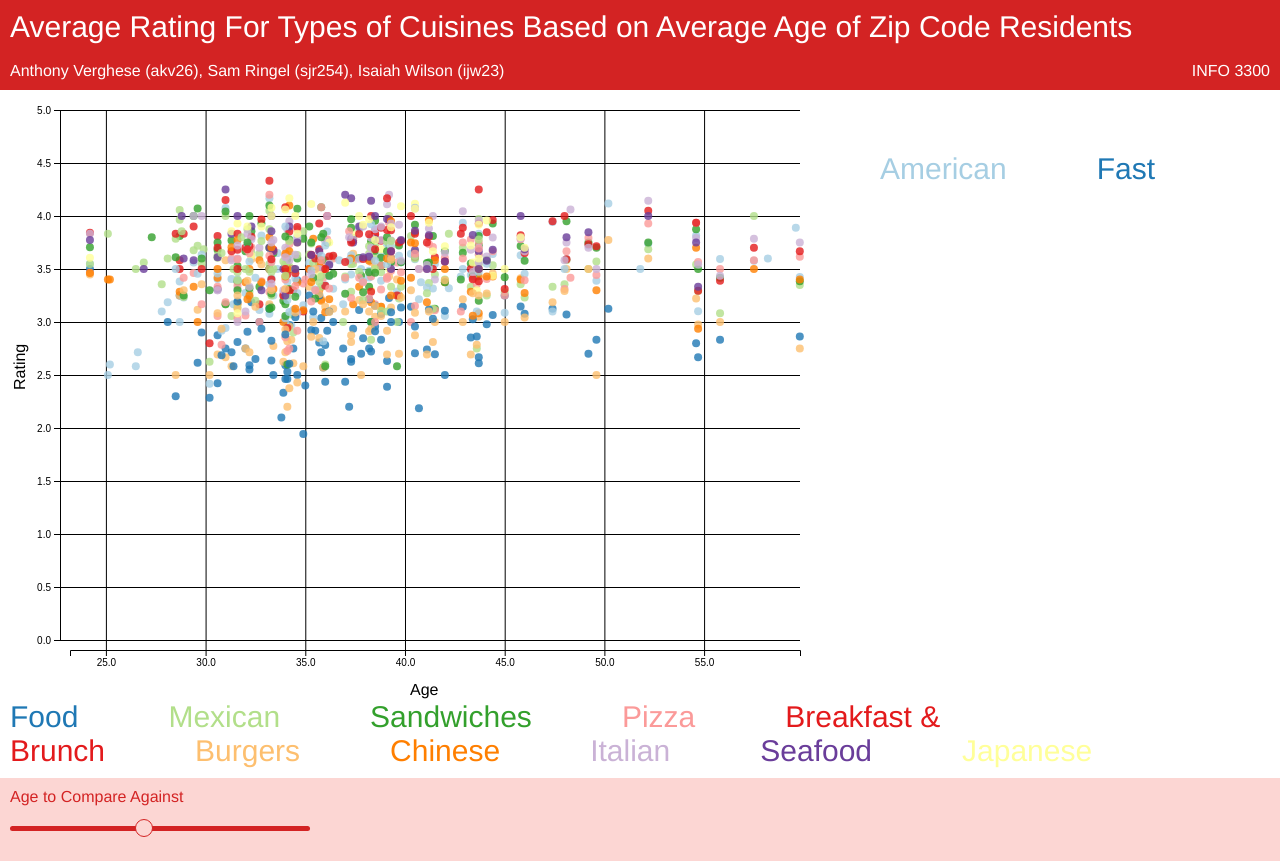
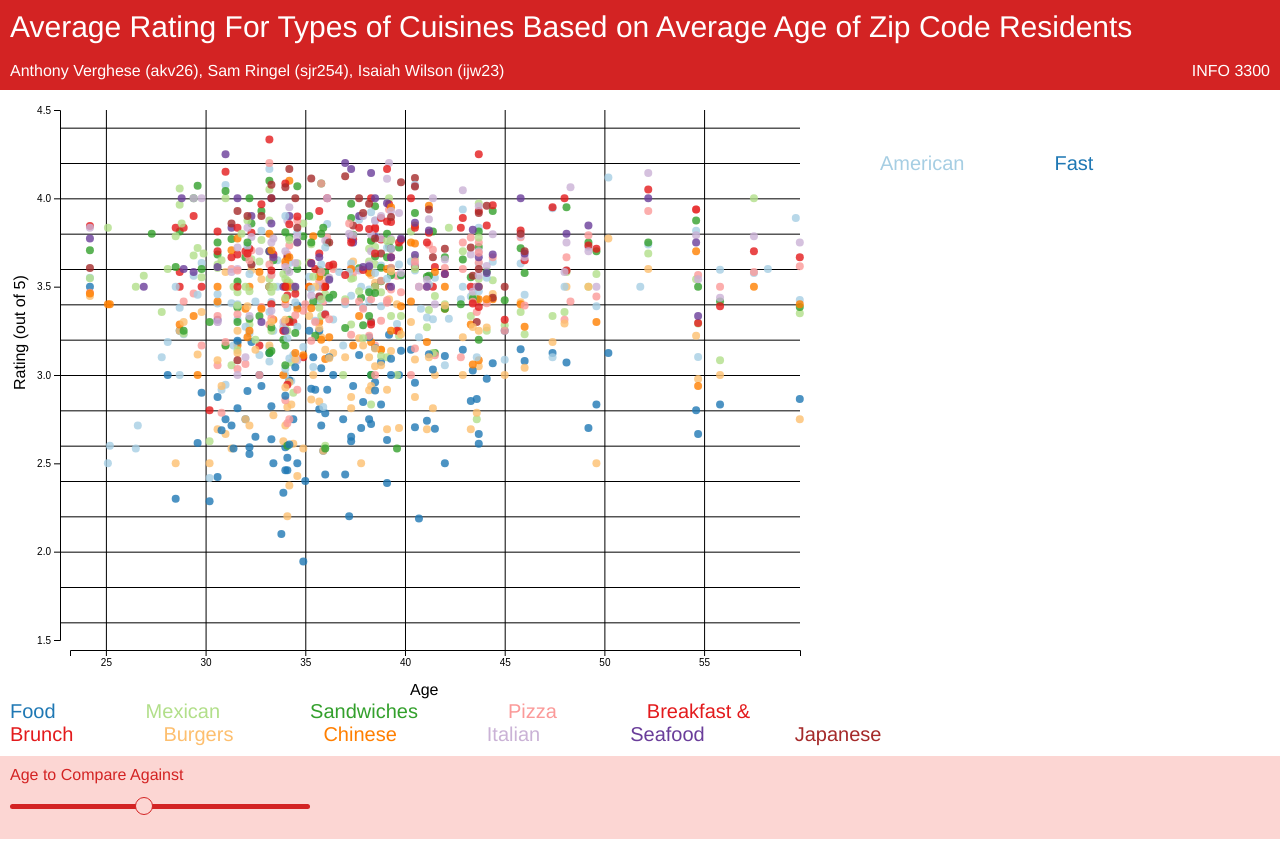
Before and after one commit to anthonyverghese/3300Project2, a plain HTML site: page index.html in a window 1280 px wide. After the commit the page ends 839 px from the top, so only its background shows below. Drawn offline with nearby package versions, Linux system fonts and the light colour scheme.

Commit message:
Updated scales to fill more of graph and fixed color of Japanese text

```diff
--- a/index.html
+++ b/index.html
@@ -73,7 +73,7 @@
 
     //rating scale is used for y axis
     const ratingScale = d3.scaleLinear()
-            .domain([0, 5])
+            .domain([1.5, 4.5])
             .range([chartHeight, 0]);
 
     const ratingInvScale = d3.scaleLinear()
@@ -82,16 +82,16 @@
 
     const colorScale = d3.scaleOrdinal()
       .domain(arrayOfRestaurantTypes)
-      .range(['#a6cee3','#1f78b4','#b2df8a','#33a02c','#fb9a99','#e31a1c','#fdbf6f','#ff7f00','#cab2d6','#6a3d9a','#ffff99']);
+      .range(['#a6cee3','#1f78b4','#b2df8a','#33a02c','#fb9a99','#e31a1c','#fdbf6f','#ff7f00','#cab2d6','#6a3d9a','Brown']);
 
      // Y axis ticks
-     let leftAxis = d3.axisLeft(ratingScale);
+     let leftAxis = d3.axisLeft(ratingScale).ticks(5, d3.format(".1s"));
      svg.append("g").attr("class", "ticks")
        .attr("transform","translate("+ (margin.left-10) +","+ margin.top +")")
        .call(leftAxis);
 
      // X axis ticks
-     let bottomAxis = d3.axisBottom(ageScale).ticks(8, d3.format(".01s"));
+     let bottomAxis = d3.axisBottom(ageScale).ticks(8, d3.format("0s"));
      let element = svg.append("g").attr("class", "ticks")
        .attr("transform","translate("+ margin.left +","+ (margin.top + chartHeight + 10) +")");
      bottomAxis(element);
@@ -118,7 +118,7 @@
         .attr("transform", "translate("+ (-285) +","+ ((height/2)+50) +") rotate(-90)")
         .attr("x", margin.left)
         .attr("y", (height/2))
-        .text("Rating");
+        .text("Rating (out of 5)");
 
     let scatter = svg.append("g")
            .attr("transform","translate("+margin.left+","+margin.top+")");
@@ -211,7 +211,7 @@
     colorScale.domain().forEach(function(d,i) {
         d3.select("#ourLegend")
           .append("span").text(d)
-          .style("font-size", "30px")
+          .style("font-size", "20px")
           .style("padding", "20px")
           .style("margin-left", "50px")
           .style("color", colorScale(d))
```
